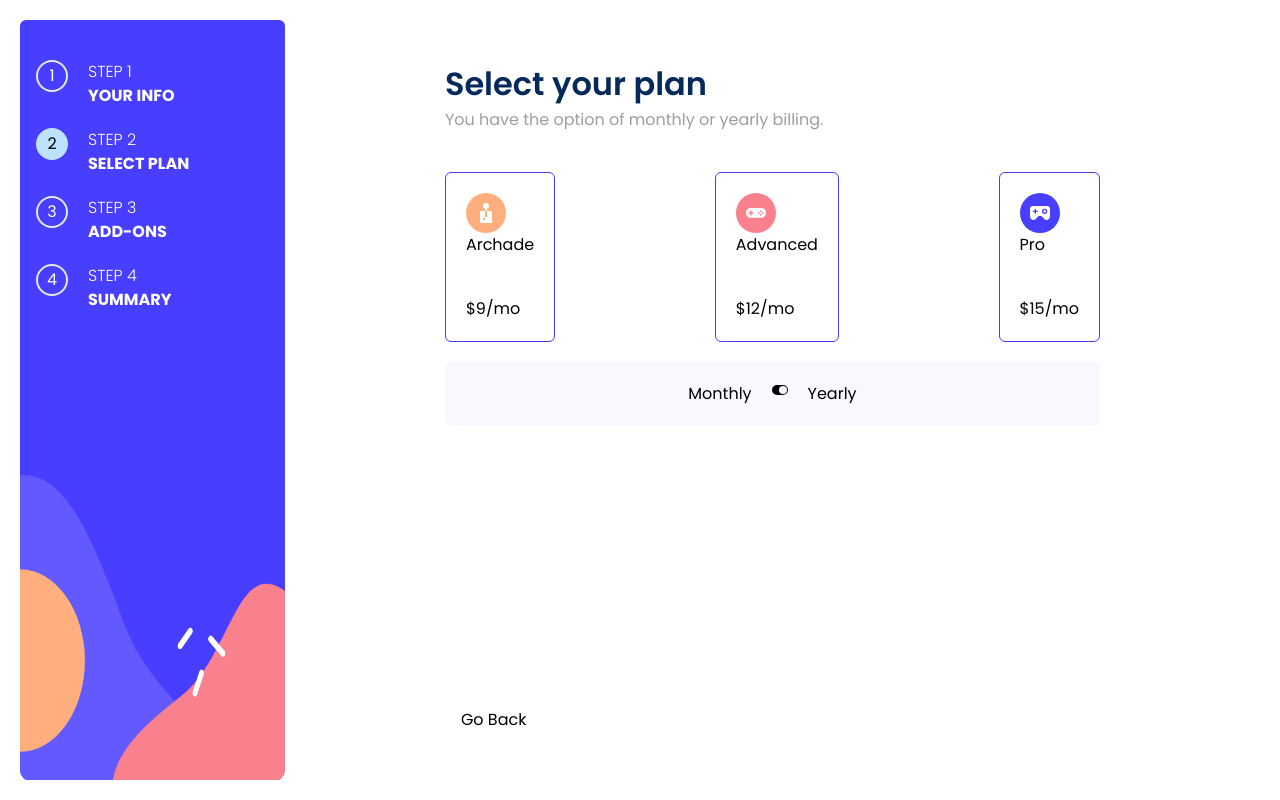
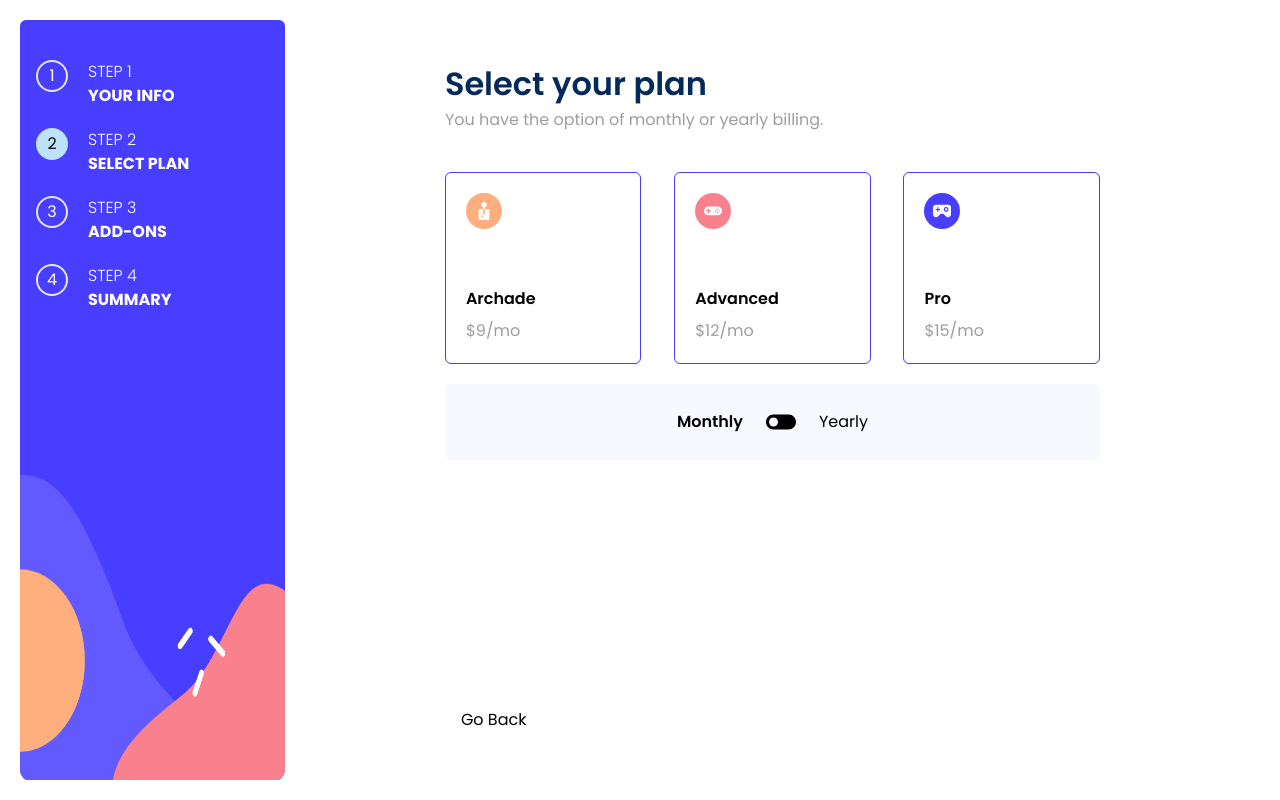
Before and after one commit to stanleynzegwu/Multi-step-form, a React (Vite) app: page /plan in a window 1280 px wide. Built offline with nearby package versions, Linux system fonts and the light colour scheme.

Commit message:
committing progress

```diff
--- a/src/App.tsx
+++ b/src/App.tsx
@@ -2,6 +2,7 @@ import { Routes, Route } from "react-router-dom";
 import Tab from "./components/Tab";
 import InfoField from "./components/InfoField";
 import Plan from "./components/Plan";
+import { AddOns } from "./pages";
 
 function App() {
   return (
@@ -11,7 +12,8 @@ function App() {
         <div className="px-40 py-10 w-[100%] ">
           <Routes>
             <Route path="/" element={<InfoField />} />
-            <Route path="plan" element={<Plan />} />
+            <Route path="/plan" element={<Plan />} />
+            <Route path="/addOns" element={<AddOns />} />
           </Routes>
         </div>
       </div>
--- /dev/null
+++ b/src/Hooks/CustomHooks.tsx
@@ -0,0 +1,11 @@
+import { useNavigate } from "react-router-dom";
+
+export const useHandleGoBack = () => {
+  const navigate = useNavigate();
+
+  const handleGoBack = () => {
+    navigate(-1);
+  };
+
+  return handleGoBack;
+};
--- a/src/components/InfoField.tsx
+++ b/src/components/InfoField.tsx
@@ -33,7 +33,6 @@ const InfoField = () => {
     });
   };
 
-  console.log(emptyFields);
   return (
     <div className="h-[100%] aside flex flex-col justify-between text-black w-[70%] ">
       <div>
--- a/src/components/Plan.tsx
+++ b/src/components/Plan.tsx
@@ -1,12 +1,36 @@
+import { MdToggleOff, MdToggleOn } from "react-icons/md";
+import { useSnapshot } from "valtio";
+import { useNavigate } from "react-router-dom";
+
 import state from "../store";
 import iconArcade from "../assets/icon-arcade.svg";
 import iconAdvanced from "../assets/icon-advanced.svg";
 import iconPro from "../assets/icon-pro.svg";
-import { BsToggleOn } from "react-icons/bs";
 import Button from "./Button";
+import { useHandleGoBack } from "../Hooks/CustomHooks";
+
+const monthly = [
+  { id: "monthlyArchade", icon: iconArcade, amount: "$9/mo", name: "Archade " },
+  { id: "monthlyAdvanced", icon: iconAdvanced, amount: "$12/mo", name: "Advanced" },
+  { id: "monthlyPro", icon: iconPro, amount: "$15/mo", name: "Pro" },
+];
+const yearly = [
+  { id: "yearlyArchade", icon: iconArcade, amount: "$150/yr", name: "Archade " },
+  { id: "yearlyAdvanced", icon: iconAdvanced, amount: "$300/yr", name: "Advanced" },
+  { id: "yearlyPro", icon: iconPro, amount: "$500/yr", name: "Pro" },
+];
 
 const Plan = () => {
-  console.log(state);
+  const snap = useSnapshot(state);
+  const Navigate = useNavigate();
+  let selectedFrequency = state.frequency === "Monthly" ? monthly : yearly;
+
+  const handleGoBack = useHandleGoBack();
+
+  const handleSetFrequency = () => {
+    state.frequency === "Monthly" ? (state.frequency = "Yearly") : (state.frequency = "Monthly");
+  };
+
   return (
     <div className="aside h-[100%] w-[70%] flex flex-col justify-between">
       <div className="flex flex-col gap-5">
@@ -16,34 +40,45 @@ const Plan = () => {
         </div>
 
         {/* PLAN CARDS */}
-        <div className="flex flex-col gap-5 sm:flex-row sm:justify-between">
-          {[
-            { icon: iconArcade, amountPerMonth: "$9/mo", name: "Archade " },
-            { icon: iconAdvanced, amountPerMonth: "$12/mo", name: "Advanced" },
-            { icon: iconPro, amountPerMonth: "$15/mo", name: "Pro" },
-          ].map(({ icon, amountPerMonth, name }, index) => (
-            <div key={index} className="border border-[#483EEC] p-5 rounded-md">
-              <img src={icon} alt="icon" />
+        <div className="flex flex-col gap-5 sm:flex-row sm:justify-between ">
+          {selectedFrequency.map(({ id, icon, amount, name }, index) => (
+            <div
+              key={index}
+              className={`border border-[#483EEC] p-5 w-[30%] h-[12rem] rounded-md flex flex-col justify-between ${
+                snap.selectedPlan === id && "bg-[#F8F9FE] border-[#9C9CA4]"
+              }`}
+              onClick={() => (state.selectedPlan = id)}
+            >
+              <img className="w-9 h-9" src={icon} alt="icon" />
               <div className="flex flex-col gap-2">
-                <span className="block mb-8">{name}</span>
-                <span>{amountPerMonth}</span>
+                <span className="font-semibold">{name}</span>
+                <span className="text-[#9D9EA2]">{amount}</span>
               </div>
             </div>
           ))}
         </div>
 
         {/* TOGGLE PLAN */}
-        <div className="flex justify-center gap-5 bg-[#F8F9FE] py-5 rounded-md">
-          <span>Monthly</span>
-          <BsToggleOn />
-          <span>Yearly</span>
+        <div className="flex justify-center items-center gap-5 bg-[#F8F9FE] py-5 rounded-md">
+          <span className={`${snap.frequency === "Monthly" && "font-semibold"}`}>Monthly</span>
+          {state.frequency === "Monthly" ? (
+            <MdToggleOff className={`text-4xl`} onClick={handleSetFrequency} />
+          ) : (
+            <MdToggleOn className={`text-4xl`} onClick={handleSetFrequency} />
+          )}
+          <span className={`${snap.frequency === "Yearly" && "font-semibold"}`}>Yearly</span>
         </div>
       </div>
 
       {/* BUTTON */}
       <div className="flex justify-between">
-        <Button text="Go Back" bgColor="" textColor="black" />
-        <Button text="Next Step" bgColor="#042A5B" textColor="white" />
+        <Button text="Go Back" bgColor="" textColor="black" action={handleGoBack} />
+        <Button
+          text="Next Step"
+          bgColor="#042A5B"
+          textColor="white"
+          action={() => state.selectedPlan && Navigate("/addOns")}
+        />
       </div>
     </div>
   );
--- a/src/components/Tab.tsx
+++ b/src/components/Tab.tsx
@@ -21,6 +21,8 @@ const Tab = () => {
                   ? "bg-[#BDE2FB] text-black border-none"
                   : pathname === "/plan" && index === 1
                   ? "bg-[#BDE2FB] text-black border-none"
+                  : pathname === "/addOns" && index === 2
+                  ? "bg-[#BDE2FB] text-black border-none"
                   : ""
               }`}
             >
--- /dev/null
+++ b/src/pages/AddOns.tsx
@@ -0,0 +1,5 @@
+const AddOns = () => {
+  return <div>addons</div>;
+};
+
+export default AddOns;
--- /dev/null
+++ b/src/pages/index.ts
@@ -0,0 +1 @@
+export { default as AddOns} from './Addons'
--- a/src/store/index.ts
+++ b/src/store/index.ts
@@ -4,6 +4,8 @@ const state = proxy({
     name: '',
     email: '',
     number: '',
+    frequency: 'Monthly',
+    selectedPlan: ''
   });
 
   export default state;
```
